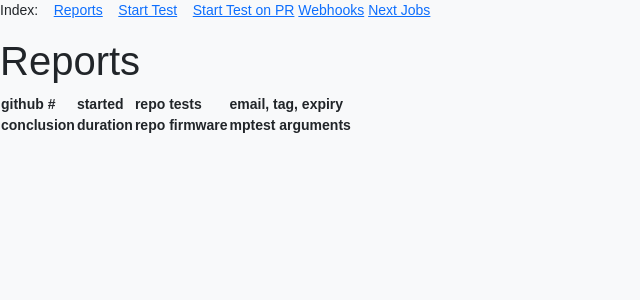
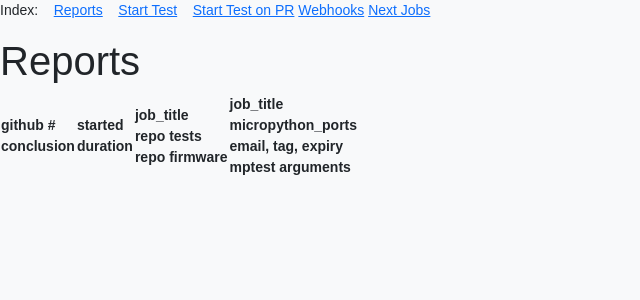
Before and after one commit to octoprobe/testbed_micropython_reports, a FastAPI app: page / in a window 1280 px wide. Shown: the top 300 px of the page, without its empty margins (0-640 px from the left). Run offline with FastAPI, Linux system fonts and the light colour scheme; lists and menus that the app fills with data are empty; parts of the project's set-up code (start-up, migrations or seed data) failed here and were passed over.

Commit message:
Import report list

```diff
--- a/app/templates/reports.html
+++ b/app/templates/reports.html
@@ -11,13 +11,19 @@ Octoprobe - testbed_micropython
     -->
 </h1>
 
+<style>
+tr td {
+    border-top: 1px solid gray;
+}
+</style>
+
 <table>
     <thead>
         <tr>
             <th>github #<br />conclusion</th>
             <th>started<br />duration</th>
-            <th>repo tests<br />repo firmware</th>
-            <th>email, tag, expiry<br />mptest arguments</th>
+            <th>job_title<br />repo tests<br />repo firmware</th>
+            <th>job_title<br />micropython_ports<br />email, tag, expiry<br />mptest arguments</th>
         </tr>
     </thead>
     <tbody>
@@ -36,7 +42,13 @@ Octoprobe - testbed_micropython
                 {{ workflow_report.repo_firmware_markup }} {{ workflow_report.repo_firmware_commit_markup }}
             </td>
             <td>
-                {{ workflow_report.email_testreport }}
+                {% if workflow_report.input.job_title %}
+                <i>Title:</i> <b>{{ workflow_report.input.job_title }}</b><br />
+                {% endif %}
+                {% if workflow_report.input.micropython_ports %}
+                <i>Micropython_ports:</i> {{ workflow_report.input.micropython_ports }}<br />
+                {% endif %}
+                <i>Email:</i> {{ workflow_report.email_testreport }}
                 <dialog id="{{ workflow_report.expiry_dialog_id }}">
                     <h3>Expiry of {{ workflow_report.unique_id }}</h3>
                     <form method="dialog">
@@ -65,7 +77,7 @@ Octoprobe - testbed_micropython
                     expiry {{ workflow_report.expiry.expiry }} {{ workflow_report.expiry.tag }}
                 </button>
             <br />
-                {{ workflow_report.arguments }}
+                <i>Arguments:</i> {{ workflow_report.arguments }}
             </td>
         </tr>
         {%- endfor %}
```
